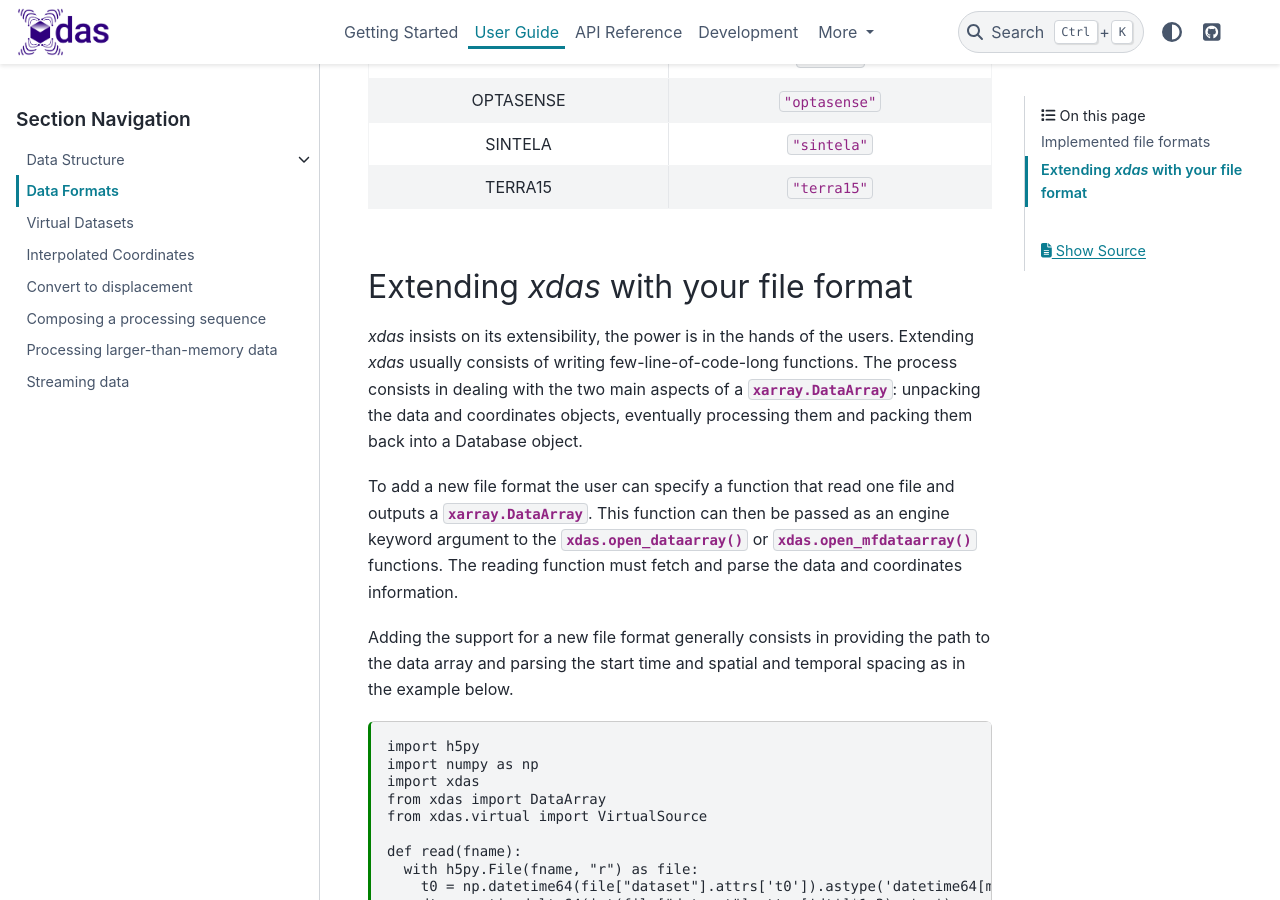
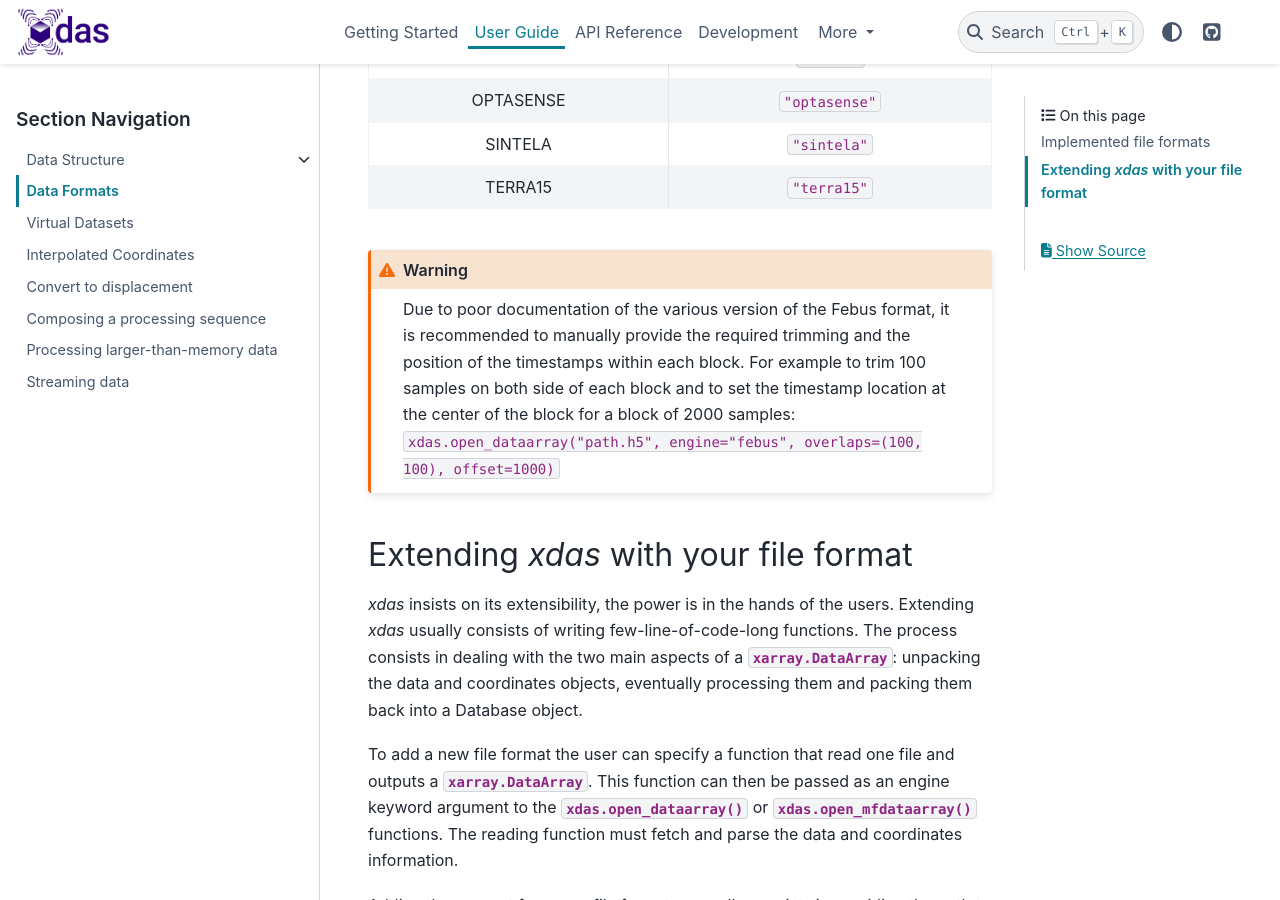
Before and after one commit to xdas-dev/xdas, a Sphinx documentation site: the page built from docs/user-guide/data-formats.md, in a window 1280 px wide and 900 px high, scrolled down 612 px. Built offline with Sphinx 7.4.7 and the PyData theme 0.15.4, drawn with Linux system fonts in a browser that asks for light colours.

Commit message:
Add some doc.

````diff
--- a/docs/user-guide/data-formats.md
+++ b/docs/user-guide/data-formats.md
@@ -29,6 +29,11 @@ The formats that are currently implemented are: ASN, FEBUS, OPTASENSE, SINTELA a
 | OPTASENSE         | `"optasense"`     |
 | SINTELA           | `"sintela"`       |
 | TERRA15           | `"terra15"`       |
+
+```{warning}
+Due to poor documentation of the various version of the Febus format, it is recommended to manually provide the required trimming and the position of the timestamps within each block. For example to trim 100 samples on both side of each block and to set the timestamp location at the center of the block for a block of 2000 samples:
+ `xdas.open_dataarray("path.h5", engine="febus", overlaps=(100, 100), offset=1000)`
+```
 
 ## Extending *xdas* with your file format
 
````
